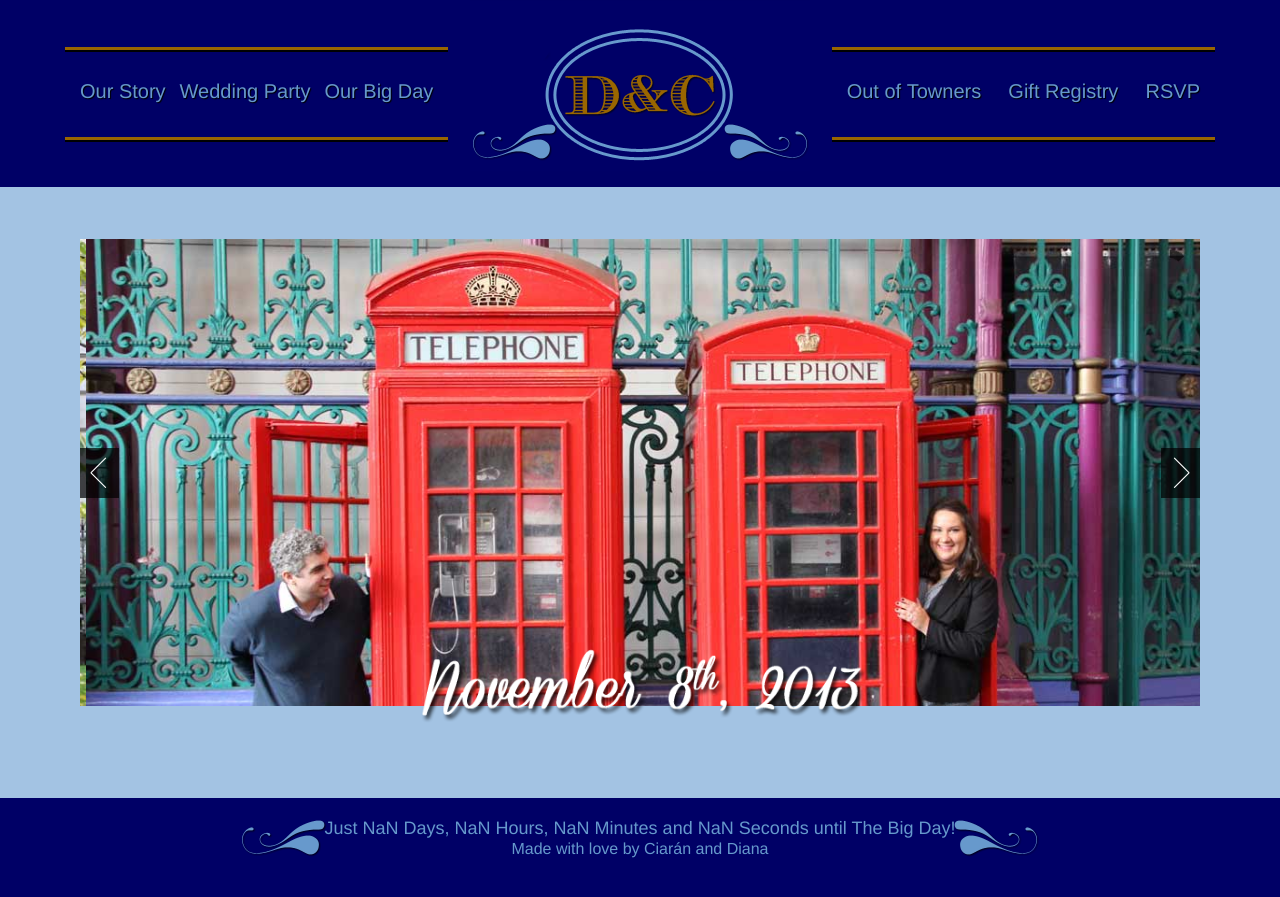
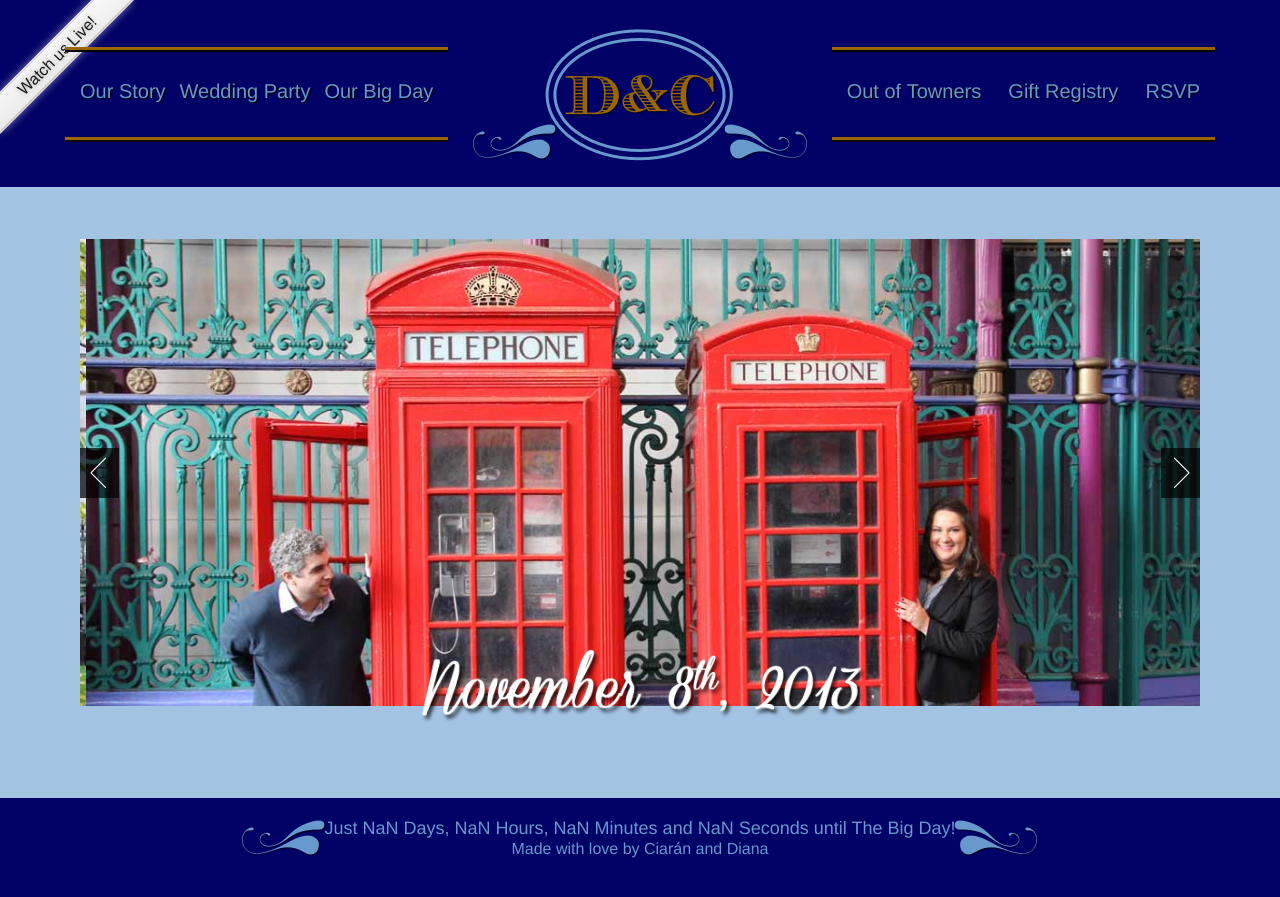
Before and after one commit to CiaranR/diana-and-ciaran, a Jekyll site: the page built from index.html, in a window 1280 px wide. Shown: the top 897 px of the page. Built offline with Jekyll 4.4.1, drawn with Linux system fonts in a browser that asks for light colours; nearby versions of some CDN libraries; comment, search, counter and statistics services are not loaded.

Commit message:
watch us live

```diff
--- a/_includes/header.html
+++ b/_includes/header.html
@@ -24,7 +24,9 @@
   })();
 
 </script>
-
+{% if page.url != "/Live" %}
+<a href="/live"><img style="position: absolute; top: 0; left: 0; border: 0;" src="/images/watch.png" alt="Watch us Live!"></a>
+{% endif %}
 <div id="wrap">
 <div id="main">
 	<!-- start nav -->
```
Also changed, not shown: images/watch.png (added).
